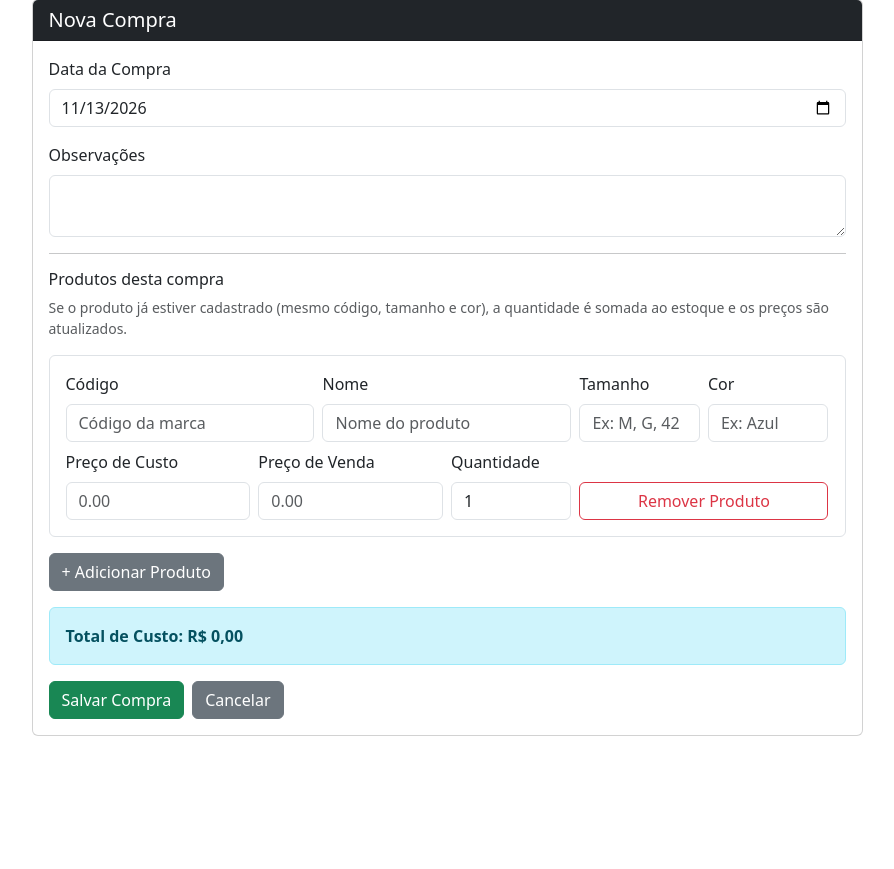
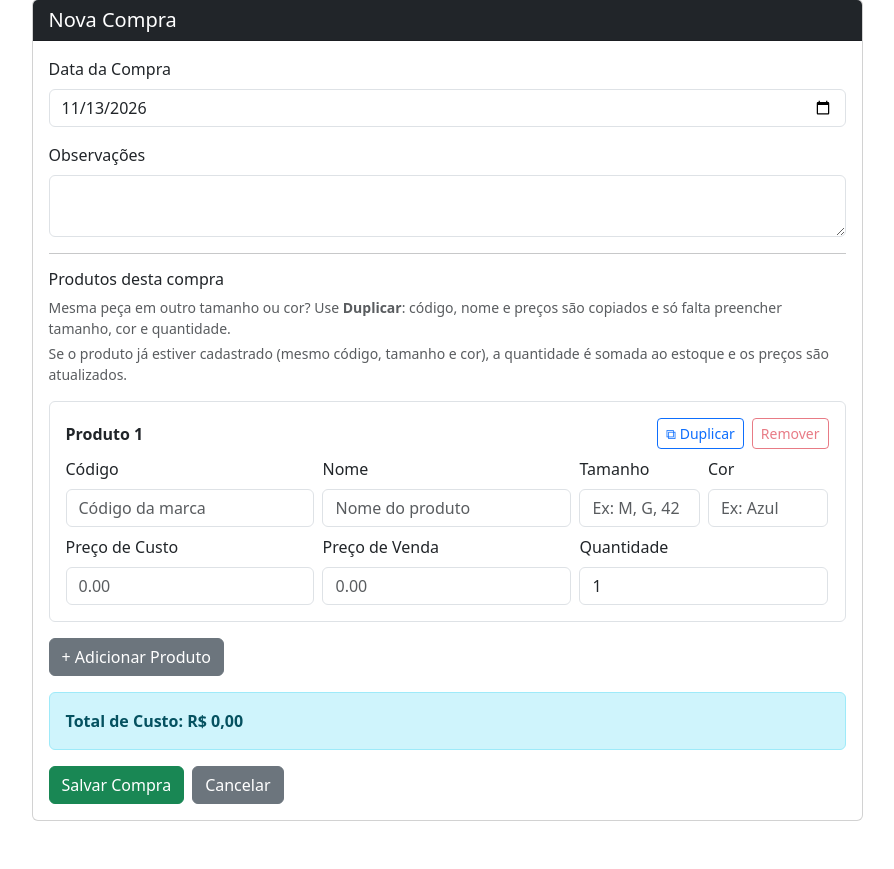
Before and after one commit to JoaoPbz/Lb, a Django app: page /compras/nova/ in a window 1280 px wide. Shown: the part 81-950 px from the top of the page, without its empty margins (193-1087 px from the left). Before the commit the page ends 817 px from the top, so only its background shows below. Run offline with Django 5.2, Linux system fonts and the light colour scheme; parts of the project's set-up code (start-up, migrations or seed data) failed here and were passed over; some libraries are stand-ins or nearby versions.

Commit message:
botão de duplicar produto na nova compra e quantidade 1 por padrão

```diff
--- a/core/templates/core/nova_compra.html
+++ b/core/templates/core/nova_compra.html
@@ -23,57 +23,16 @@
 
                     <hr>
                     <h6>Produtos desta compra</h6>
+                    <p class="text-muted small mb-1">
+                        Mesma peça em outro tamanho ou cor? Use <strong>Duplicar</strong>: código, nome e preços são
+                        copiados e só falta preencher tamanho, cor e quantidade.
+                    </p>
                     <p class="text-muted small">
                         Se o produto já estiver cadastrado (mesmo código, tamanho e cor), a quantidade é somada
                         ao estoque e os preços são atualizados.
                     </p>
 
-                    <div id="produtos-container">
-                        <div class="border rounded p-3 mb-3 produto-row">
-                            <div class="row g-2 mb-2">
-                                <div class="col-md-4">
-                                    <label class="form-label">Código</label>
-                                    <input type="text" name="codigo_marca[]" class="form-control" maxlength="50"
-                                        placeholder="Código da marca" required>
-                                </div>
-                                <div class="col-md-4">
-                                    <label class="form-label">Nome</label>
-                                    <input type="text" name="nome[]" class="form-control" maxlength="100"
-                                        placeholder="Nome do produto" required>
-                                </div>
-                                <div class="col-md-2">
-                                    <label class="form-label">Tamanho</label>
-                                    <input type="text" name="tamanho[]" class="form-control" maxlength="10"
-                                        placeholder="Ex: M, G, 42" required>
-                                </div>
-                                <div class="col-md-2">
-                                    <label class="form-label">Cor</label>
-                                    <input type="text" name="cor[]" class="form-control" maxlength="30"
-                                        placeholder="Ex: Azul" required>
-                                </div>
-                            </div>
-                            <div class="row g-2 align-items-end">
-                                <div class="col-md-3">
-                                    <label class="form-label">Preço de Custo</label>
-                                    <input type="number" step="0.01" min="0" name="preco_custo[]" class="form-control"
-                                        placeholder="0.00" required>
-                                </div>
-                                <div class="col-md-3">
-                                    <label class="form-label">Preço de Venda</label>
-                                    <input type="number" step="0.01" min="0" name="preco_venda[]" class="form-control"
-                                        placeholder="0.00" required>
-                                </div>
-                                <div class="col-md-2">
-                                    <label class="form-label">Quantidade</label>
-                                    <input type="number" name="quantidade[]" class="form-control" min="1" value="1"
-                                        required>
-                                </div>
-                                <div class="col-md-4">
-                                    <button type="button" class="btn btn-outline-danger w-100 remover">Remover Produto</button>
-                                </div>
-                            </div>
-                        </div>
-                    </div>
+                    <div id="produtos-container"></div>
 
                     <button type="button" class="btn btn-secondary mb-3" id="adicionar">+ Adicionar Produto</button>
 
@@ -90,37 +49,120 @@
         </div>
     </div>
 </div>
+
+<template id="modelo-linha">
+    <div class="border rounded p-3 mb-3 produto-row">
+        <div class="d-flex flex-wrap gap-2 justify-content-between align-items-center mb-2">
+            <strong class="titulo-linha">Produto</strong>
+            <div class="d-flex gap-2">
+                <button type="button" class="btn btn-sm btn-outline-primary duplicar"
+                    title="Cria uma cópia deste produto com tamanho e cor em branco">⧉ Duplicar</button>
+                <button type="button" class="btn btn-sm btn-outline-danger remover">Remover</button>
+            </div>
+        </div>
+        <div class="row g-2 mb-2">
+            <div class="col-md-4">
+                <label class="form-label">Código</label>
+                <input type="text" name="codigo_marca[]" class="form-control" maxlength="50"
+                    placeholder="Código da marca" required>
+            </div>
+            <div class="col-md-4">
+                <label class="form-label">Nome</label>
+                <input type="text" name="nome[]" class="form-control" maxlength="100" placeholder="Nome do produto"
+                    required>
+            </div>
+            <div class="col-6 col-md-2">
+                <label class="form-label">Tamanho</label>
+                <input type="text" name="tamanho[]" class="form-control" maxlength="10" placeholder="Ex: M, G, 42"
+                    required>
+            </div>
+            <div class="col-6 col-md-2">
+                <label class="form-label">Cor</label>
+                <input type="text" name="cor[]" class="form-control" maxlength="30" placeholder="Ex: Azul" required>
+            </div>
+        </div>
+        <div class="row g-2">
+            <div class="col-md-4">
+                <label class="form-label">Preço de Custo</label>
+                <input type="number" step="0.01" min="0" name="preco_custo[]" class="form-control" placeholder="0.00"
+                    required>
+            </div>
+            <div class="col-md-4">
+                <label class="form-label">Preço de Venda</label>
+                <input type="number" step="0.01" min="0" name="preco_venda[]" class="form-control" placeholder="0.00"
+                    required>
+            </div>
+            <div class="col-md-4">
+                <label class="form-label">Quantidade</label>
+                <input type="number" name="quantidade[]" class="form-control" min="1" value="1" required>
+            </div>
+        </div>
+    </div>
+</template>
 {% endblock %}
 
 {% block scripts %}
 <script>
     const container = document.getElementById('produtos-container');
+    const modelo = document.getElementById('modelo-linha');
+    const CAMPOS_COPIADOS = ['codigo_marca[]', 'nome[]', 'preco_custo[]', 'preco_venda[]'];
     const formatar = valor => valor.toLocaleString('pt-BR', { minimumFractionDigits: 2, maximumFractionDigits: 2 });
+    const campo = (linha, nome) => linha.querySelector('[name="' + nome + '"]');
 
     function calcularTotal() {
         let total = 0;
         container.querySelectorAll('.produto-row').forEach(function (linha) {
-            const custo = parseFloat(linha.querySelector('[name="preco_custo[]"]').value) || 0;
-            const qtd = parseInt(linha.querySelector('[name="quantidade[]"]').value) || 0;
+            const custo = parseFloat(campo(linha, 'preco_custo[]').value) || 0;
+            const qtd = parseInt(campo(linha, 'quantidade[]').value) || 0;
             total += custo * qtd;
         });
         document.getElementById('total-custo').textContent = formatar(total);
     }
 
+    function atualizarLinhas() {
+        const linhas = container.querySelectorAll('.produto-row');
+        linhas.forEach(function (linha, i) {
+            linha.querySelector('.titulo-linha').textContent = 'Produto ' + (i + 1);
+            linha.querySelector('.remover').disabled = linhas.length === 1;
+        });
+        calcularTotal();
+    }
+
+    // Toda linha nova sai do modelo em branco, então a quantidade sempre começa em 1
+    function adicionarLinha(depoisDe) {
+        const linha = modelo.content.firstElementChild.cloneNode(true);
+        if (depoisDe) {
+            depoisDe.after(linha);
+        } else {
+            container.appendChild(linha);
+        }
+        return linha;
+    }
+
     document.getElementById('adicionar').addEventListener('click', function () {
-        const nova = container.querySelector('.produto-row').cloneNode(true);
-        nova.querySelectorAll('input').forEach(i => i.value = i.name === 'quantidade[]' ? '1' : '');
-        container.appendChild(nova);
-        calcularTotal();
+        const linha = adicionarLinha();
+        atualizarLinhas();
+        campo(linha, 'codigo_marca[]').focus();
     });
 
     container.addEventListener('click', function (e) {
-        if (e.target.classList.contains('remover') && container.querySelectorAll('.produto-row').length > 1) {
-            e.target.closest('.produto-row').remove();
-            calcularTotal();
+        const linha = e.target.closest('.produto-row');
+        if (!linha) return;
+
+        if (e.target.closest('.duplicar')) {
+            const copia = adicionarLinha(linha);
+            CAMPOS_COPIADOS.forEach(nome => campo(copia, nome).value = campo(linha, nome).value);
+            atualizarLinhas();
+            campo(copia, 'tamanho[]').focus();
+        } else if (e.target.closest('.remover') && container.querySelectorAll('.produto-row').length > 1) {
+            linha.remove();
+            atualizarLinhas();
         }
     });
 
     container.addEventListener('input', calcularTotal);
+
+    adicionarLinha();
+    atualizarLinhas();
 </script>
 {% endblock %}
```
